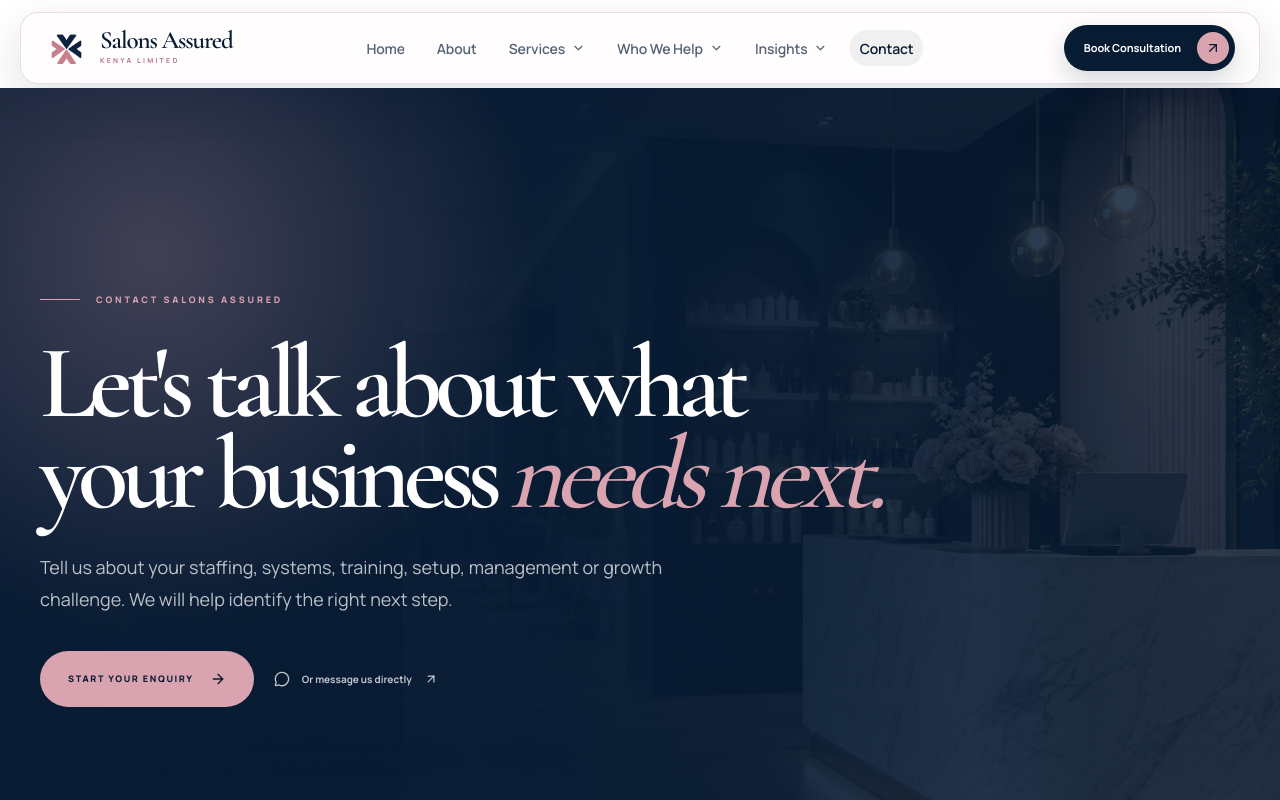
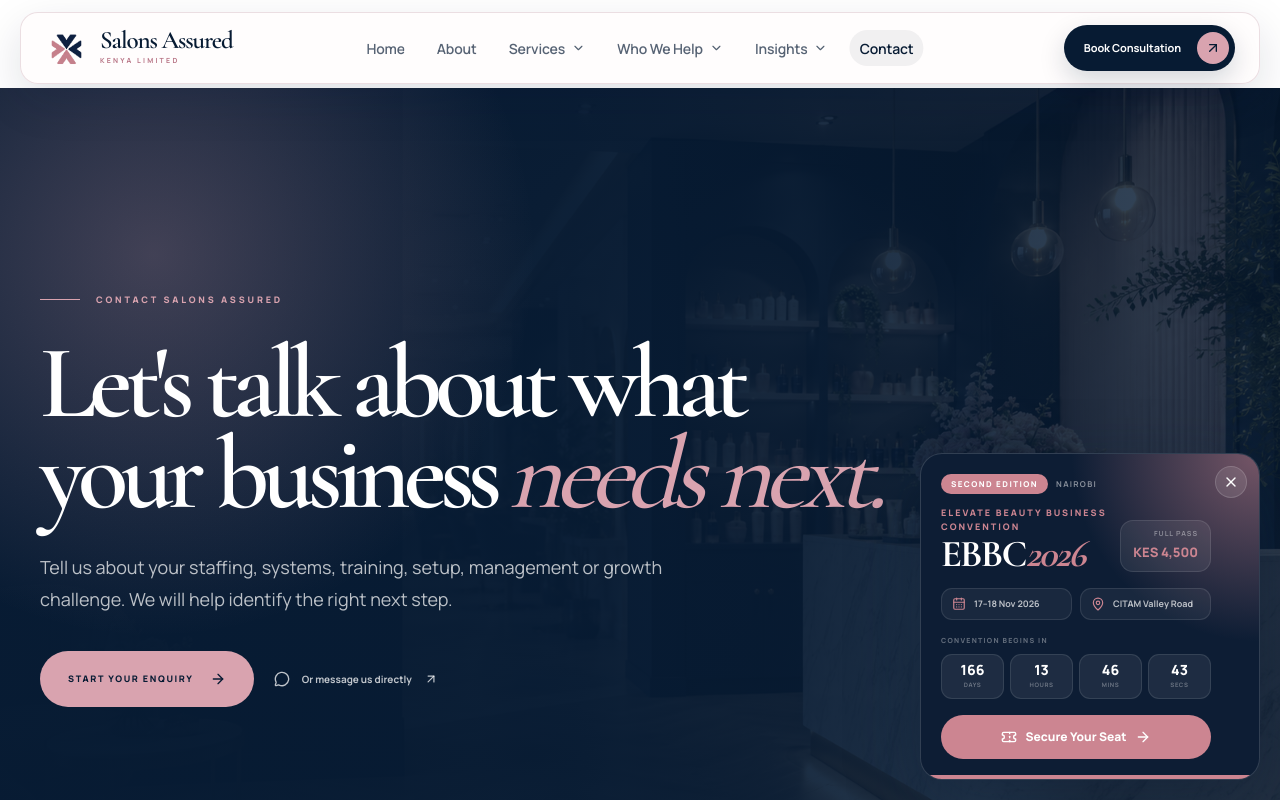
Before and after one commit to MarkMoses27/salons-assured-website, a Next.js app: page /contact in a window 1280 px wide. Shown: the top 800 px of the page. Built offline with nearby package versions, Linux system fonts and the light colour scheme.

Commit message:
Add EBBC2026 floating countdown banner

```diff
--- a/src/app/layout.tsx
+++ b/src/app/layout.tsx
@@ -6,8 +6,11 @@ import {
   Cormorant_Garamond,
   Manrope,
 } from "next/font/google";
+
 import Navbar from "../components/Navbar";
 import Footer from "../components/Footer";
+import EBBCFloatingBanner from "../components/EBBCFloatingBanner";
+
 import "./globals.css";
 
 const manrope = Manrope({
@@ -147,6 +150,8 @@ export default function RootLayout({
 
         {children}
 
+        <EBBCFloatingBanner />
+
         <Footer />
       </body>
     </html>
--- /dev/null
+++ b/src/components/EBBCFloatingBanner.tsx
@@ -0,0 +1,320 @@
+"use client";
+
+import Link from "next/link";
+import { usePathname } from "next/navigation";
+import {
+  ArrowRight,
+  CalendarDays,
+  MapPin,
+  Radio,
+  Ticket,
+  X,
+} from "lucide-react";
+import { useEffect, useState } from "react";
+
+const storageKey =
+  "sak-ebbc2026-banner-dismissed";
+
+const eventStartTime = new Date(
+  "2026-11-17T08:00:00+03:00",
+).getTime();
+
+const eventEndTime = new Date(
+  "2026-11-18T20:00:00+03:00",
+).getTime();
+
+type CountdownValue = {
+  days: number;
+  hours: number;
+  minutes: number;
+  seconds: number;
+};
+
+type EventStatus =
+  | "upcoming"
+  | "live"
+  | "ended";
+
+function calculateCountdown(): CountdownValue {
+  const difference = Math.max(
+    eventStartTime - Date.now(),
+    0,
+  );
+
+  return {
+    days: Math.floor(
+      difference / (1000 * 60 * 60 * 24),
+    ),
+
+    hours: Math.floor(
+      (difference / (1000 * 60 * 60)) % 24,
+    ),
+
+    minutes: Math.floor(
+      (difference / (1000 * 60)) % 60,
+    ),
+
+    seconds: Math.floor(
+      (difference / 1000) % 60,
+    ),
+  };
+}
+
+function getEventStatus(): EventStatus {
+  const currentTime = Date.now();
+
+  if (currentTime < eventStartTime) {
+    return "upcoming";
+  }
+
+  if (currentTime <= eventEndTime) {
+    return "live";
+  }
+
+  return "ended";
+}
+
+export default function EBBCFloatingBanner() {
+  const pathname = usePathname();
+
+  const [isVisible, setIsVisible] =
+    useState(false);
+
+  const [countdown, setCountdown] =
+    useState<CountdownValue | null>(null);
+
+  const [eventStatus, setEventStatus] =
+    useState<EventStatus>("upcoming");
+
+  useEffect(() => {
+    const dismissed =
+      sessionStorage.getItem(storageKey);
+
+    setIsVisible(dismissed !== "true");
+
+    const updateEvent = () => {
+      const currentStatus = getEventStatus();
+
+      setEventStatus(currentStatus);
+
+      if (currentStatus === "upcoming") {
+        setCountdown(calculateCountdown());
+      } else {
+        setCountdown(null);
+      }
+    };
+
+    updateEvent();
+
+    const timer = window.setInterval(
+      updateEvent,
+      1000,
+    );
+
+    return () => {
+      window.clearInterval(timer);
+    };
+  }, []);
+
+  const closeBanner = () => {
+    sessionStorage.setItem(storageKey, "true");
+    setIsVisible(false);
+  };
+
+  if (
+    pathname.startsWith("/ebbc2026") ||
+    !isVisible
+  ) {
+    return null;
+  }
+
+  const countdownItems = [
+    {
+      label: "Days",
+      value: countdown?.days,
+    },
+    {
+      label: "Hours",
+      value: countdown?.hours,
+    },
+    {
+      label: "Mins",
+      value: countdown?.minutes,
+    },
+    {
+      label: "Secs",
+      value: countdown?.seconds,
+    },
+  ];
+
+  const buttonText =
+    eventStatus === "upcoming"
+      ? "Secure Your Seat"
+      : eventStatus === "live"
+        ? "View Event Details"
+        : "View Event Highlights";
+
+  return (
+    <aside className="fixed inset-x-0 bottom-0 z-[100] px-3 pb-3 sm:inset-x-auto sm:bottom-5 sm:right-5 sm:w-[340px] sm:px-0 sm:pb-0">
+      <div className="relative overflow-hidden rounded-[22px] border border-white/15 bg-[#0D1D34] text-white shadow-[0_24px_70px_rgba(13,29,52,0.4)]">
+        <div className="pointer-events-none absolute inset-0 bg-[radial-gradient(circle_at_100%_0%,rgba(204,133,145,0.55),transparent_40%)]" />
+
+        <div className="pointer-events-none absolute bottom-0 left-0 h-1 w-full bg-[#CC8591]" />
+
+        <button
+          type="button"
+          onClick={closeBanner}
+          aria-label="Close EBBC2026 announcement"
+          className="absolute right-3 top-3 z-20 grid h-8 w-8 place-items-center rounded-full border border-white/15 bg-white/10 text-white transition hover:bg-white hover:text-[#0D1D34]"
+        >
+          <X className="h-4 w-4" />
+        </button>
+
+        <div className="relative p-4 pr-12 sm:p-5 sm:pr-12">
+          <div className="flex items-center gap-2">
+            <span className="rounded-full bg-[#CC8591] px-2.5 py-1 text-[8px] font-extrabold uppercase tracking-[0.18em] text-white">
+              Second Edition
+            </span>
+
+            <span className="text-[8px] font-bold uppercase tracking-[0.16em] text-white/50">
+              Nairobi
+            </span>
+          </div>
+
+          <div className="mt-3 flex items-end justify-between gap-3">
+            <div>
+              <p className="text-[9px] font-extrabold uppercase tracking-[0.22em] text-[#CC8591]">
+                Elevate Beauty Business Convention
+              </p>
+
+              <h2 className="mt-1 [font-family:var(--font-display)] text-[38px] font-bold leading-[0.9] tracking-[-0.05em]">
+                EBBC
+                <span className="italic text-[#CC8591]">
+                  2026
+                </span>
+              </h2>
+            </div>
+
+            <div className="rounded-[13px] border border-white/10 bg-white/[0.07] px-3 py-2 text-right">
+              <p className="text-[7px] font-bold uppercase tracking-[0.14em] text-white/40">
+                Full Pass
+              </p>
+
+              <p className="mt-1 whitespace-nowrap text-[13px] font-extrabold text-[#CC8591]">
+                KES 4,500
+              </p>
+            </div>
+          </div>
+
+          <div className="mt-4 grid grid-cols-2 gap-2">
+            <div className="flex items-center gap-2 rounded-[11px] border border-white/10 bg-white/[0.05] px-2.5 py-2 text-[9px] font-bold text-white/70">
+              <CalendarDays className="h-3.5 w-3.5 shrink-0 text-[#CC8591]" />
+
+              <span>17–18 Nov 2026</span>
+            </div>
+
+            <div className="flex items-center gap-2 rounded-[11px] border border-white/10 bg-white/[0.05] px-2.5 py-2 text-[9px] font-bold text-white/70">
+              <MapPin className="h-3.5 w-3.5 shrink-0 text-[#CC8591]" />
+
+              <span>CITAM Valley Road</span>
+            </div>
+          </div>
+
+          {eventStatus === "upcoming" && (
+            <div
+              className="mt-4"
+              aria-live="polite"
+            >
+              <p className="mb-2 text-[7px] font-extrabold uppercase tracking-[0.18em] text-white/35">
+                Convention begins in
+              </p>
+
+              <div className="grid grid-cols-4 gap-1.5">
+                {countdownItems.map((item) => (
+                  <div
+                    key={item.label}
+                    className="rounded-[11px] border border-white/10 bg-white/[0.07] px-1 py-2 text-center"
+                  >
+                    <p className="text-sm font-extrabold leading-none text-white">
+                      {item.value === undefined
+                        ? "--"
+                        : String(
+                            item.value,
+                          ).padStart(2, "0")}
+                    </p>
+
+                    <p className="mt-1 text-[6px] font-bold uppercase tracking-[0.1em] text-white/35">
+                      {item.label}
+                    </p>
+                  </div>
+                ))}
+              </div>
+            </div>
+          )}
+
+          {eventStatus === "live" && (
+            <div
+              className="mt-4 flex items-center gap-3 rounded-[13px] border border-[#CC8591]/40 bg-[#CC8591]/10 px-4 py-3"
+              aria-live="polite"
+            >
+              <span className="relative flex h-3 w-3">
+                <span className="absolute inline-flex h-full w-full animate-ping rounded-full bg-[#CC8591] opacity-70" />
+
+                <span className="relative inline-flex h-3 w-3 rounded-full bg-[#CC8591]" />
+              </span>
+
+              <div>
+                <p className="text-[8px] font-extrabold uppercase tracking-[0.2em] text-[#CC8591]">
+                  Live Now
+                </p>
+
+                <p className="mt-1 text-xs font-extrabold text-white">
+                  EBBC2026 is currently live
+                </p>
+              </div>
+
+              <Radio className="ml-auto h-4 w-4 text-[#CC8591]" />
+            </div>
+          )}
+
+          {eventStatus === "ended" && (
+            <div
+              className="mt-4 rounded-[13px] border border-white/10 bg-white/[0.07] px-4 py-3"
+              aria-live="polite"
+            >
+              <p className="text-[8px] font-extrabold uppercase tracking-[0.2em] text-[#CC8591]">
+                Convention concluded
+              </p>
+
+              <p className="mt-1 text-xs font-extrabold text-white">
+                EBBC2026 has ended
+              </p>
+
+              <p className="mt-1 text-[9px] leading-4 text-white/45">
+                Thank you to everyone who attended
+                and supported the convention.
+              </p>
+            </div>
+          )}
+
+          <Link
+            href="/ebbc2026"
+            className="group mt-4 inline-flex h-11 w-full items-center justify-center gap-2 rounded-full bg-[#CC8591] px-5 text-xs font-extrabold text-white transition hover:-translate-y-0.5 hover:bg-white hover:text-[#0D1D34]"
+          >
+            {eventStatus === "upcoming" && (
+              <Ticket className="h-4 w-4" />
+            )}
+
+            {eventStatus === "live" && (
+              <Radio className="h-4 w-4" />
+            )}
+
+            {buttonText}
+
+            <ArrowRight className="h-4 w-4 transition-transform group-hover:translate-x-1" />
+          </Link>
+        </div>
+      </div>
+    </aside>
+  );
+}
```
